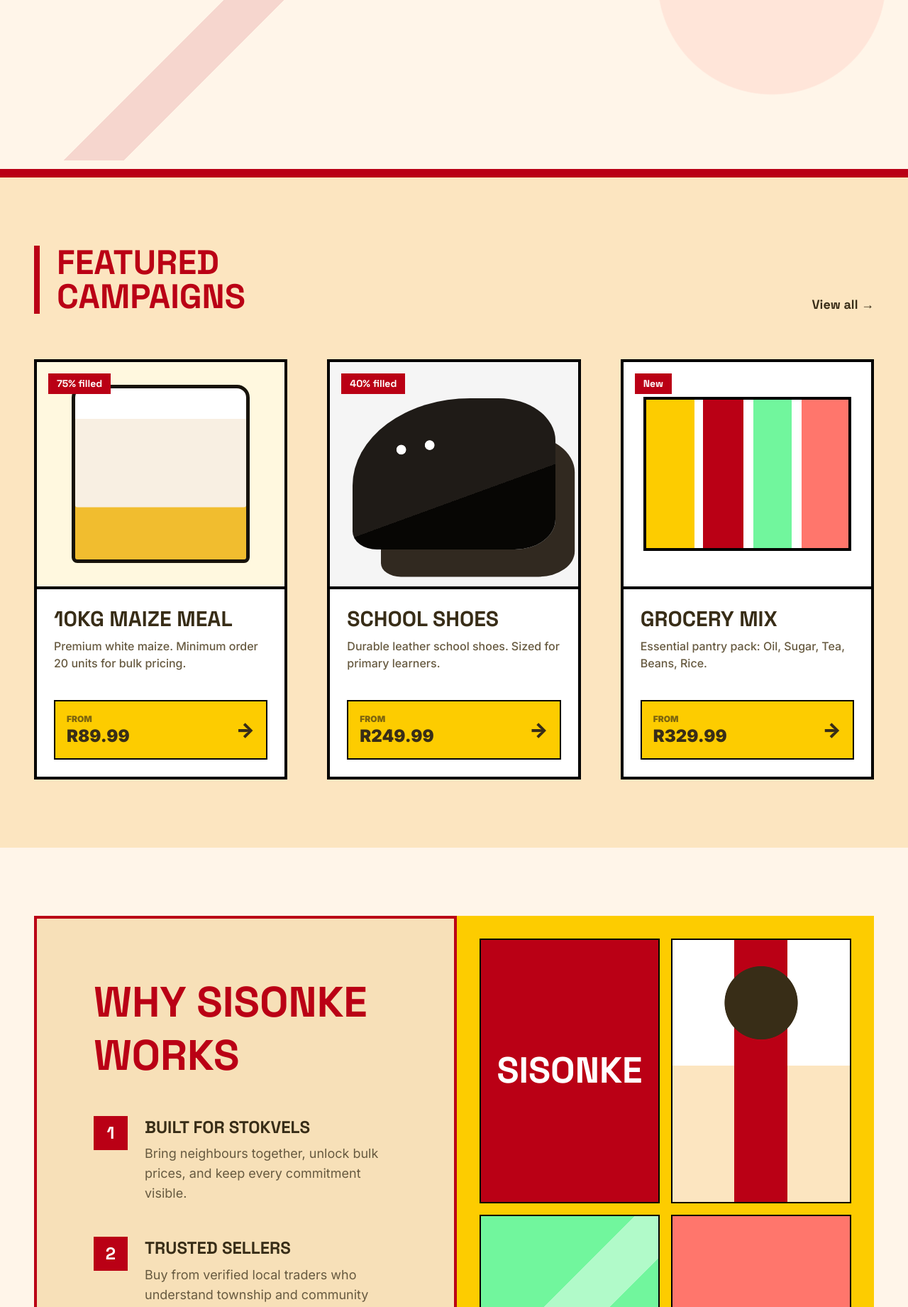
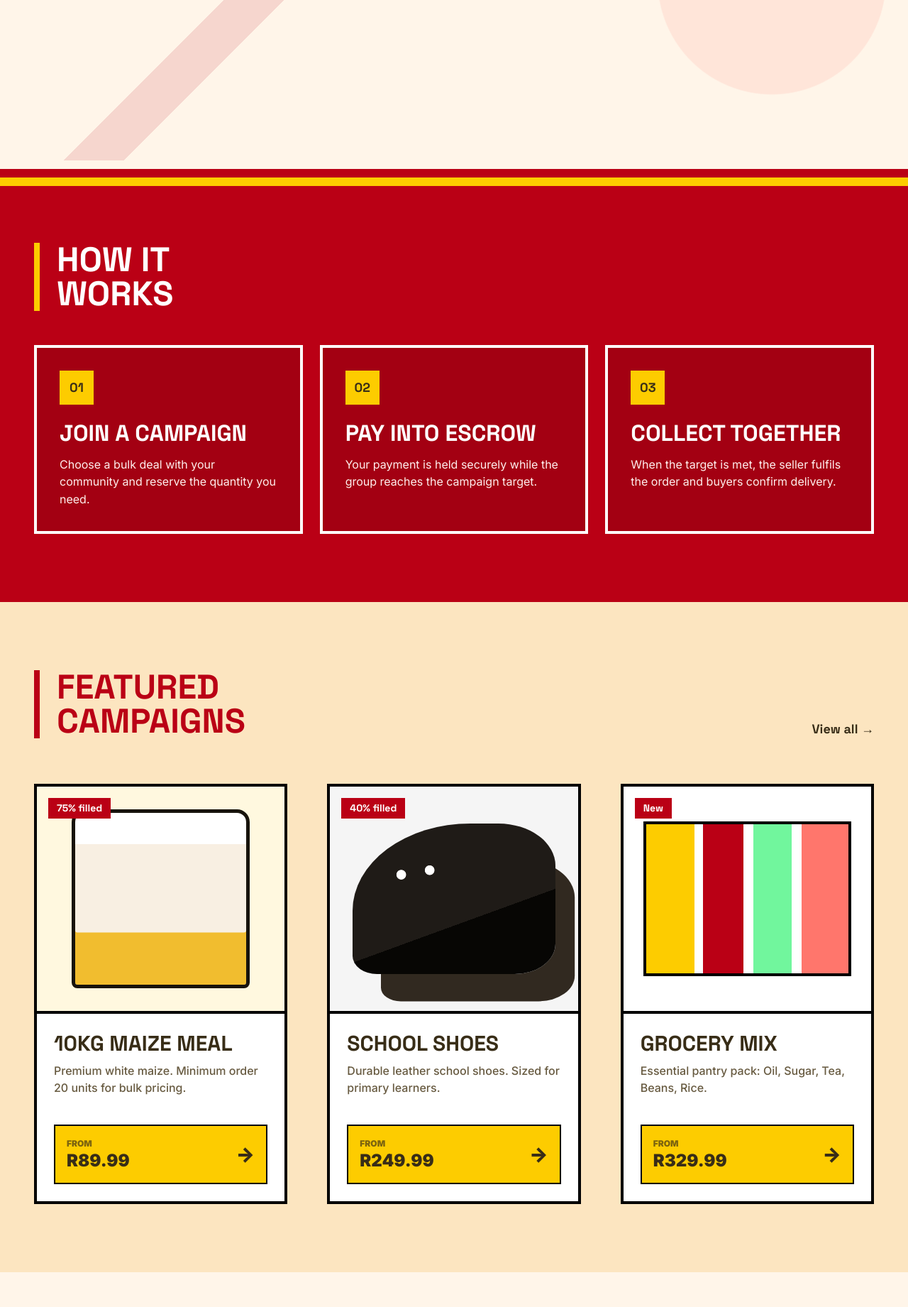
Before and after one commit to SCARA0429/Sisonke-trade-new, a PHP site: page /pages/buyers1.php in a window 1280 px wide. Shown: the part 694-2535 px from the top of the page at 71% size. Run offline with PHP 8.4, Linux system fonts and the light colour scheme; data comes from the database, SQL or seed files in the repository; data that the repository does not hold is empty.

Commit message:
Add buyer how it works section

```diff
--- a/assets/css/style.css
+++ b/assets/css/style.css
@@ -142,6 +142,8 @@ body {
 .buyer-kicker,
 .buyer-hero h1,
 .buyer-subline,
+.buyer-how h2,
+.buyer-how h3,
 .buyer-community h2,
 .buyer-community h3,
 .buyer-cta h2,
@@ -438,6 +440,61 @@ body {
 .buyer-campaigns {
   padding: 6rem 0;
   background: var(--buyer-sand);
+}
+
+.buyer-how {
+  padding: 5rem 0 6rem;
+  background: var(--buyer-red);
+  border-top: 12px solid var(--buyer-yellow);
+  color: #fff;
+}
+
+.buyer-how .buyer-section-head {
+  margin-bottom: 3rem;
+}
+
+.buyer-how .buyer-section-head h2 {
+  border-left-color: var(--buyer-yellow);
+  color: #fff;
+}
+
+.buyer-how-grid {
+  display: grid;
+  grid-template-columns: repeat(3, minmax(0, 1fr));
+  gap: 1.5rem;
+}
+
+.buyer-how-step {
+  min-width: 0;
+  padding: 2rem;
+  border: 4px solid #fff;
+  background: rgba(0, 0, 0, 0.12);
+}
+
+.buyer-how-step span {
+  display: inline-grid;
+  min-width: 3rem;
+  min-height: 3rem;
+  margin-bottom: 1.5rem;
+  place-items: center;
+  background: var(--buyer-yellow);
+  color: var(--buyer-ink);
+  font-family: "Space Grotesk", system-ui, sans-serif;
+  font-size: 1.125rem;
+  font-weight: 700;
+}
+
+.buyer-how-step h3 {
+  margin: 0 0 1rem;
+  font-size: clamp(1.5rem, 3vw, 2rem);
+  line-height: 1;
+}
+
+.buyer-how-step p {
+  margin: 0;
+  color: #ffefed;
+  font-size: 1rem;
+  line-height: 1.55;
 }
 
 .buyer-section-head {
@@ -875,6 +932,7 @@ body {
   }
 
   .buyer-card-grid,
+  .buyer-how-grid,
   .buyer-community-grid,
   .buyer-footer-top {
     grid-template-columns: 1fr;
--- a/pages/buyers1.php
+++ b/pages/buyers1.php
@@ -133,6 +133,31 @@ $reasons = [
             </div>
         </section>
 
+        <section class="buyer-how" id="how-it-works" aria-labelledby="how-it-works-title">
+            <div class="buyer-shell">
+                <div class="buyer-section-head">
+                    <h2 id="how-it-works-title">How it works</h2>
+                </div>
+                <div class="buyer-how-grid">
+                    <article class="buyer-how-step">
+                        <span>01</span>
+                        <h3>Join a campaign</h3>
+                        <p>Choose a bulk deal with your community and reserve the quantity you need.</p>
+                    </article>
+                    <article class="buyer-how-step">
+                        <span>02</span>
+                        <h3>Pay into escrow</h3>
+                        <p>Your payment is held securely while the group reaches the campaign target.</p>
+                    </article>
+                    <article class="buyer-how-step">
+                        <span>03</span>
+                        <h3>Collect together</h3>
+                        <p>When the target is met, the seller fulfils the order and buyers confirm delivery.</p>
+                    </article>
+                </div>
+            </div>
+        </section>
+
         <section class="buyer-campaigns" id="deals">
             <div class="buyer-shell">
                 <div class="buyer-section-head">
```
